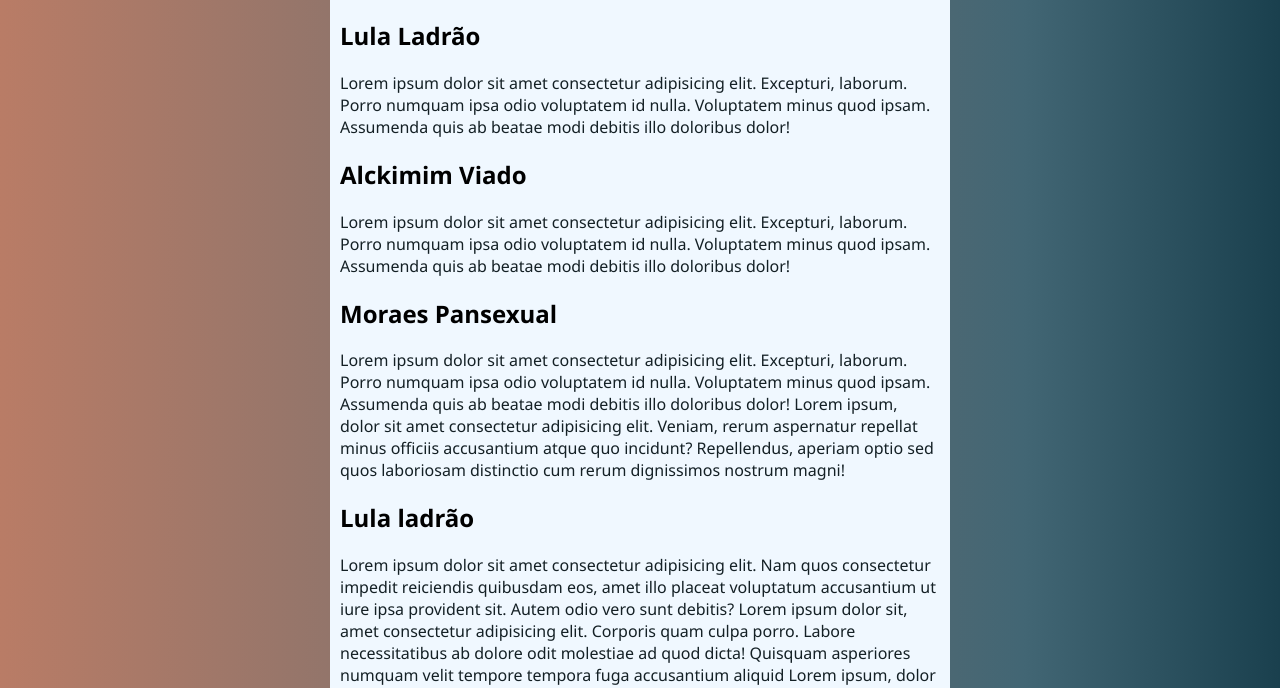
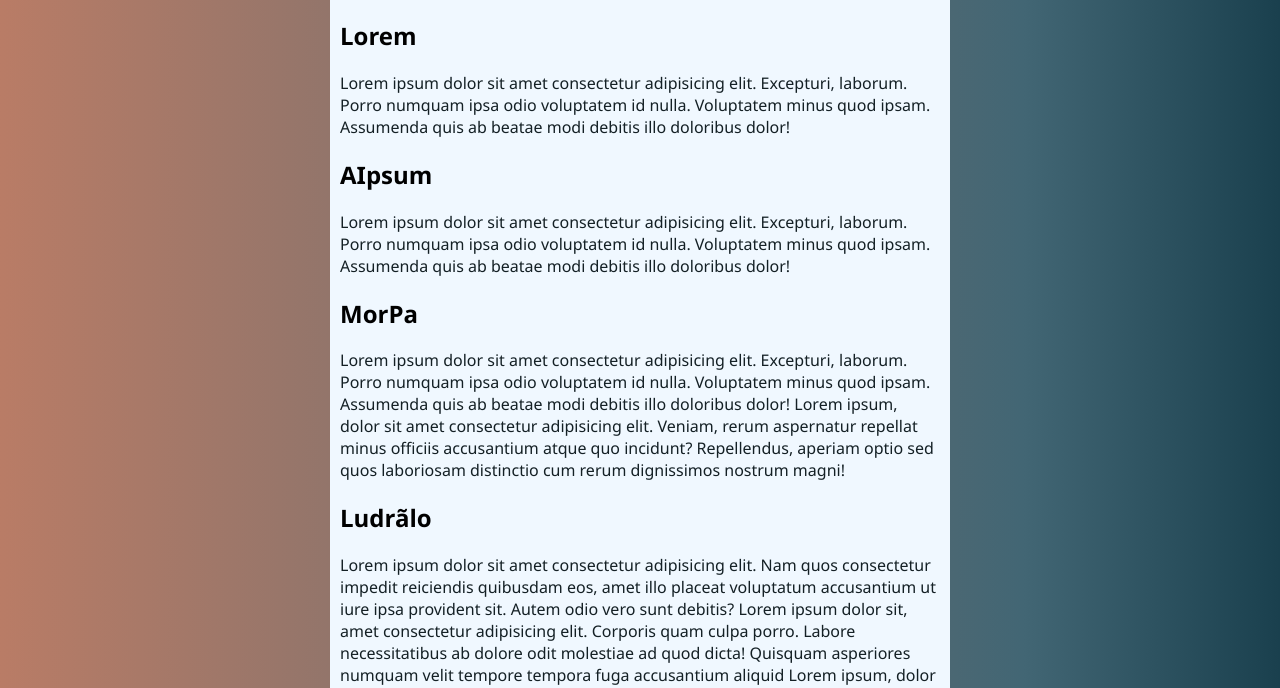
Before and after one commit to Junioredcjk/Site-de-Treino-html-Css, a plain HTML site: page index.html in a window 1280 px wide. Shown: the part 105-793 px from the top of the page. Drawn offline with Linux system fonts and the light colour scheme.

Commit message:
Update index.html

```diff
--- a/index.html
+++ b/index.html
@@ -13,13 +13,13 @@
     <main>
 
     <h1> Treino do Dia </h1>
-    <h2> Lula Ladrão </h2>
+    <h2> Lorem  </h2>
     <p>Lorem ipsum dolor sit amet consectetur adipisicing elit. Excepturi, laborum. Porro numquam ipsa odio voluptatem id nulla. Voluptatem minus quod ipsam. Assumenda quis ab beatae modi debitis illo doloribus dolor!</p>
-    <h2> Alckimim Viado </h2>
+    <h2> AIpsum </h2>
     <p>Lorem ipsum dolor sit amet consectetur adipisicing elit. Excepturi, laborum. Porro numquam ipsa odio voluptatem id nulla. Voluptatem minus quod ipsam. Assumenda quis ab beatae modi debitis illo doloribus dolor!</p>
-    <h2> Moraes Pansexual </h2>
+    <h2> MorPa </h2>
     <p>Lorem ipsum dolor sit amet consectetur adipisicing elit. Excepturi, laborum. Porro numquam ipsa odio voluptatem id nulla. Voluptatem minus quod ipsam. Assumenda quis ab beatae modi debitis illo doloribus dolor! Lorem ipsum, dolor sit amet consectetur adipisicing elit. Veniam, rerum aspernatur repellat minus officiis accusantium atque quo incidunt? Repellendus, aperiam optio sed quos laboriosam distinctio cum rerum dignissimos nostrum magni!</p>
 
-    <h2> Lula ladrão</h2> <p>Lorem ipsum dolor sit amet consectetur adipisicing elit. Nam quos consectetur impedit reiciendis quibusdam eos, amet illo placeat voluptatum accusantium ut iure ipsa provident sit. Autem odio vero sunt debitis? Lorem ipsum dolor sit, amet consectetur adipisicing elit. Corporis quam culpa porro. Labore necessitatibus ab dolore odit molestiae ad quod dicta! Quisquam asperiores numquam velit tempore tempora fuga accusantium aliquid Lorem ipsum, dolor sit amet consectetur adipisicing elit. Ad soluta dignissimos aliquam quisquam quae totam voluptas fugiat quos officia reprehenderit. Cumque illum molestiae modi libero eius, unde vero nobis! Corrupti? Lorem ipsum dolor sit amet consectetur adipisicing elit. Ipsa adipisci corporis eveniet fugiat voluptatum iusto placeat repellat voluptates? Quo quos, omnis impedit similique quibusdam cumque dolore perspiciatis commodi. Nulla, laboriosam?.</p> </main>
+    <h2> Ludrãlo</h2> <p>Lorem ipsum dolor sit amet consectetur adipisicing elit. Nam quos consectetur impedit reiciendis quibusdam eos, amet illo placeat voluptatum accusantium ut iure ipsa provident sit. Autem odio vero sunt debitis? Lorem ipsum dolor sit, amet consectetur adipisicing elit. Corporis quam culpa porro. Labore necessitatibus ab dolore odit molestiae ad quod dicta! Quisquam asperiores numquam velit tempore tempora fuga accusantium aliquid Lorem ipsum, dolor sit amet consectetur adipisicing elit. Ad soluta dignissimos aliquam quisquam quae totam voluptas fugiat quos officia reprehenderit. Cumque illum molestiae modi libero eius, unde vero nobis! Corrupti? Lorem ipsum dolor sit amet consectetur adipisicing elit. Ipsa adipisci corporis eveniet fugiat voluptatum iusto placeat repellat voluptates? Quo quos, omnis impedit similique quibusdam cumque dolore perspiciatis commodi. Nulla, laboriosam?.</p> </main>
 </body>
 </html>
```
